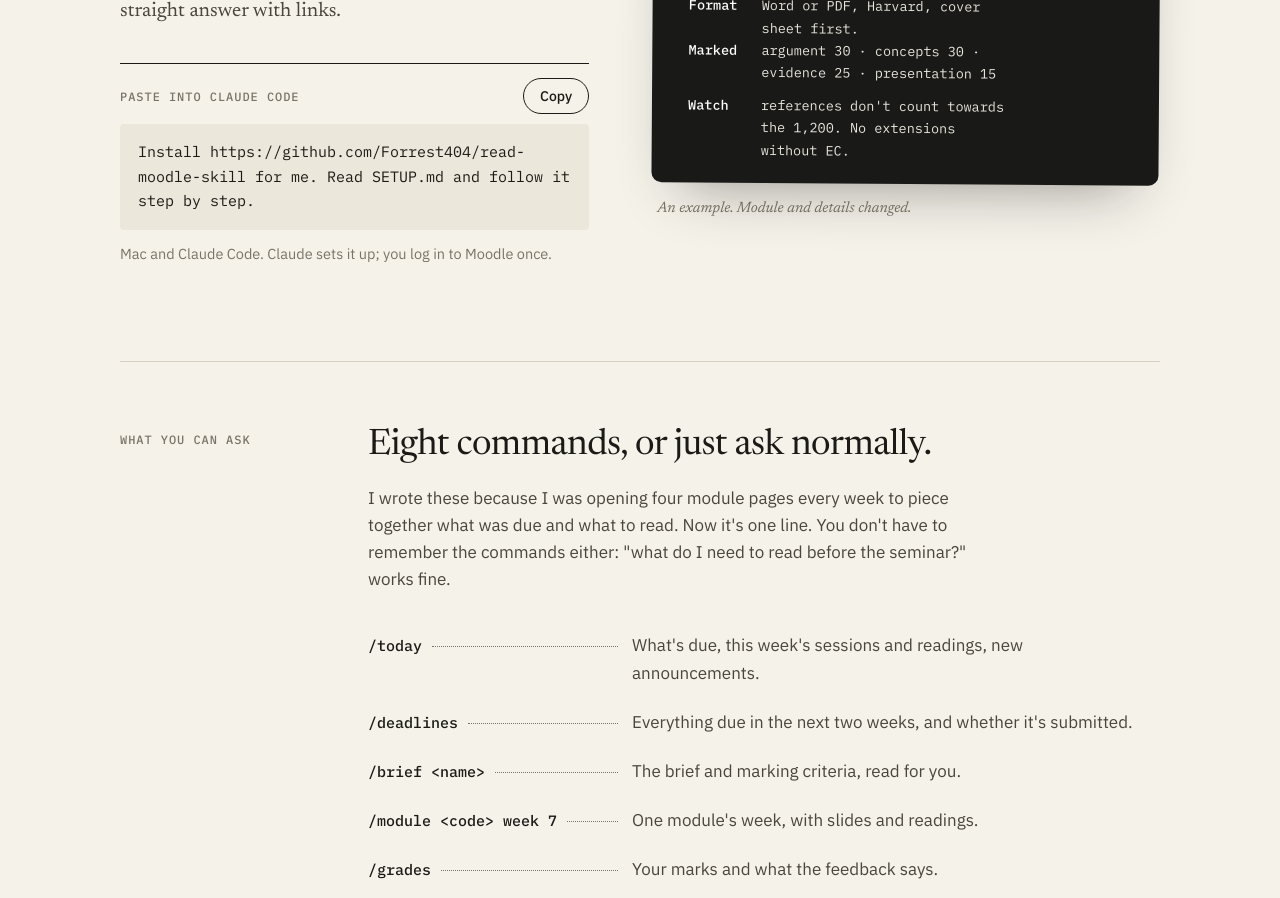
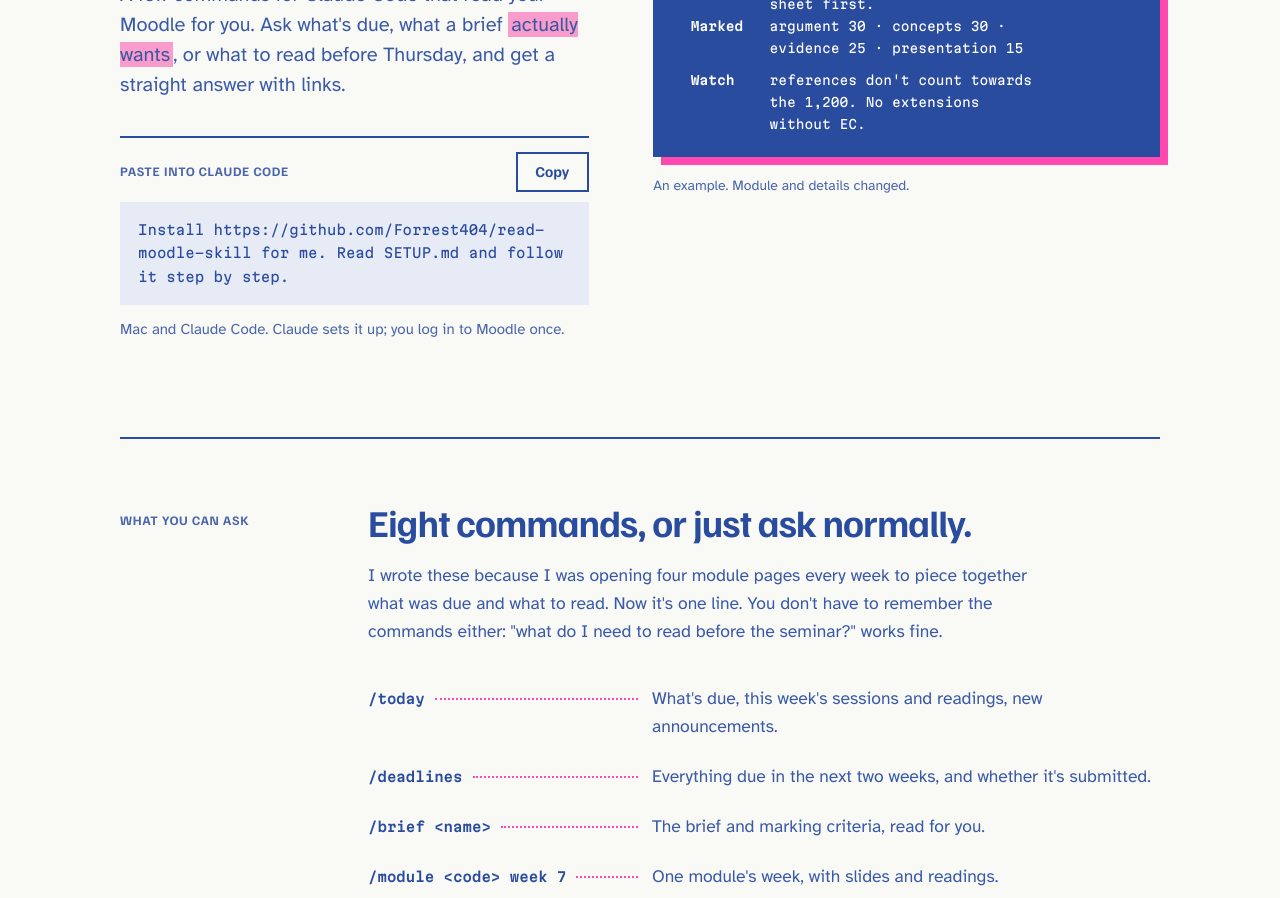
Before and after one commit to Forrest404/read-moodle-skill, a plain HTML site: page docs/index.html in a window 1280 px wide. Shown: the part 443-1341 px from the top of the page. Drawn offline with Linux system fonts and the light colour scheme.

Commit message:
Landing page: risograph colours, Familjen Grotesk / Atkinson Hyperlegible / Martian Mono

```diff
--- a/docs/index.html
+++ b/docs/index.html
@@ -6,171 +6,157 @@
 <title>read moodle skill</title>
 <meta name="description" content="Claude Code commands that read your Moodle for you: deadlines, briefs, readings, grades. Read-only. Made for UCL.">
 <meta name="color-scheme" content="light dark">
-<link rel="preload" href="fonts/newsreader.woff2" as="font" type="font/woff2" crossorigin>
-<link rel="preload" href="fonts/plex-sans-400.woff2" as="font" type="font/woff2" crossorigin>
+<link rel="preload" href="fonts/familjen-700.woff2" as="font" type="font/woff2" crossorigin>
+<link rel="preload" href="fonts/atkinson-400.woff2" as="font" type="font/woff2" crossorigin>
 <style>
-  @font-face { font-family: "Newsreader"; src: url(fonts/newsreader.woff2) format("woff2"); font-weight: 200 800; font-style: normal; font-display: swap; }
-  @font-face { font-family: "Newsreader"; src: url(fonts/newsreader-italic.woff2) format("woff2"); font-weight: 200 800; font-style: italic; font-display: swap; }
-  @font-face { font-family: "Plex Sans"; src: url(fonts/plex-sans-400.woff2) format("woff2"); font-weight: 400; font-display: swap; }
-  @font-face { font-family: "Plex Sans"; src: url(fonts/plex-sans-500.woff2) format("woff2"); font-weight: 500; font-display: swap; }
-  @font-face { font-family: "Plex Sans"; src: url(fonts/plex-sans-600.woff2) format("woff2"); font-weight: 600; font-display: swap; }
-  @font-face { font-family: "Plex Mono"; src: url(fonts/plex-mono-400.woff2) format("woff2"); font-weight: 400; font-display: swap; }
-  @font-face { font-family: "Plex Mono"; src: url(fonts/plex-mono-500.woff2) format("woff2"); font-weight: 500; font-display: swap; }
+  @font-face { font-family: "Familjen"; src: url(fonts/familjen-500.woff2) format("woff2"); font-weight: 500; font-display: swap; }
+  @font-face { font-family: "Familjen"; src: url(fonts/familjen-700.woff2) format("woff2"); font-weight: 700; font-display: swap; }
+  @font-face { font-family: "Familjen"; src: url(fonts/familjen-500-italic.woff2) format("woff2"); font-weight: 500; font-style: italic; font-display: swap; }
+  @font-face { font-family: "Atkinson"; src: url(fonts/atkinson-400.woff2) format("woff2"); font-weight: 400; font-display: swap; }
+  @font-face { font-family: "Atkinson"; src: url(fonts/atkinson-700.woff2) format("woff2"); font-weight: 700; font-display: swap; }
+  @font-face { font-family: "Atkinson"; src: url(fonts/atkinson-400-italic.woff2) format("woff2"); font-weight: 400; font-style: italic; font-display: swap; }
+  @font-face { font-family: "Martian"; src: url(fonts/martian-400.woff2) format("woff2"); font-weight: 400; font-display: swap; }
+  @font-face { font-family: "Martian"; src: url(fonts/martian-600.woff2) format("woff2"); font-weight: 600; font-display: swap; }
 
+  /* Two-colour risograph print: blue ink + fluorescent pink on white paper. */
   :root {
-    --paper: #f5f2ea;
-    --paper-2: #ece7db;
-    --ink: #1b1a16;
-    --ink-2: #4a463d;
-    --ink-3: #7a7466;
-    --rule: #d8d1c1;
-    --mark: #ffe27a;
-    --mark-ink: #1b1a16;
-    --link: #1b1a16;
-    --term: #191917;
-    --term-ink: #e8e5dc;
-    --term-dim: #8d887b;
-    --term-hi: #f0c674;
-    --term-ok: #9cc7a4;
-    --serif: "Newsreader", "Iowan Old Style", Georgia, serif;
-    --sans: "Plex Sans", -apple-system, "Segoe UI", Helvetica, sans-serif;
-    --mono: "Plex Mono", ui-monospace, Menlo, monospace;
+    --paper: #f9f9f6;
+    --ink: #2a4c9f;
+    --ink-2: #3a5aa8;
+    --ink-3: #4b65ab;
+    --rule: #c7d0e8;
+    --tint: #e6ebf6;
+    --pink: #ff48b0;
+    --mark: #ff9fd3;
+    --term-bg: #2a4c9f;
+    --term-ink: #ffffff;
+    --term-dim: #bccaf0;
+    --term-hi: #ffd0ea;
+    --head: "Familjen", "Helvetica Neue", Arial, sans-serif;
+    --body: "Atkinson", "Helvetica Neue", Arial, sans-serif;
+    --mono: "Martian", ui-monospace, Menlo, monospace;
   }
   @media (prefers-color-scheme: dark) {
     :root {
-      --paper: #161512;
-      --paper-2: #201f1b;
-      --ink: #ece8de;
-      --ink-2: #bdb7a9;
-      --ink-3: #8f897b;
-      --rule: #33312b;
-      --mark: rgba(255, 214, 92, .28);
-      --mark-ink: #fff4cf;
-      --link: #ece8de;
-      --term: #0f0f0d;
+      --paper: #0f1e46;
+      --ink: #f2f4fb;
+      --ink-2: #d9e0f3;
+      --ink-3: #a9b7de;
+      --rule: #2b3d70;
+      --tint: #1a2c5d;
+      --mark: rgba(255, 72, 176, .45);
+      --term-bg: #f2f4fb;
+      --term-ink: #0f1e46;
+      --term-dim: #4b65ab;
+      --term-hi: #c4127a;
     }
   }
 
   *, *::before, *::after { box-sizing: border-box; }
   html { -webkit-text-size-adjust: 100%; }
-  body { margin: 0; background: var(--paper); color: var(--ink); font: 400 17px/1.6 var(--sans); -webkit-font-smoothing: antialiased; }
-  a { color: var(--link); text-decoration-thickness: 1px; text-underline-offset: 3px; }
-  a:hover { text-decoration-thickness: 2px; }
-  :focus-visible { outline: 2px solid var(--ink); outline-offset: 3px; }
-  mark {
-    color: var(--mark-ink); padding: 0 .12em; margin: 0 -.06em;
-    background: linear-gradient(100deg, transparent 0 1%, var(--mark) 3% 96%, transparent 99%);
-    border-radius: .2em .5em .3em .4em;
-  }
-  code { font: 400 .88em/1.5 var(--mono); background: var(--paper-2); padding: .1em .35em; border-radius: 3px; overflow-wrap: anywhere; }
+  body { margin: 0; background: var(--paper); color: var(--ink); font: 400 17.5px/1.6 var(--body); -webkit-font-smoothing: antialiased; }
+  a { color: inherit; text-decoration-color: var(--pink); text-decoration-thickness: 2px; text-underline-offset: 3px; }
+  a:hover { text-decoration-thickness: 3px; }
+  :focus-visible { outline: 3px solid var(--pink); outline-offset: 3px; }
+  mark { color: inherit; background: var(--mark); padding: 0 .15em; mix-blend-mode: multiply; }
+  @media (prefers-color-scheme: dark) { mark { mix-blend-mode: normal; } }
+  code { font: 400 .78em/1.5 var(--mono); background: var(--tint); padding: .15em .4em; overflow-wrap: anywhere; }
 
   .page { max-width: 1120px; margin: 0 auto; padding: 0 40px; }
 
-  /* top bar */
-  .top { display: flex; justify-content: space-between; align-items: baseline; padding: 28px 0; border-bottom: 1px solid var(--rule); }
-  .wordmark { font: 500 15px/1 var(--mono); letter-spacing: -.01em; text-decoration: none; }
-  .top nav { display: flex; gap: 24px; font-size: 15px; }
-  .top nav a { text-decoration: none; color: var(--ink-2); }
-  .top nav a:hover { color: var(--ink); text-decoration: underline; }
+  .top { display: flex; justify-content: space-between; align-items: baseline; padding: 26px 0; border-bottom: 2px solid var(--ink); }
+  .wordmark { font: 700 18px/1 var(--head); letter-spacing: -.01em; text-decoration: none; }
+  .top nav { display: flex; gap: 24px; font: 500 16px/1 var(--head); }
+  .top nav a { text-decoration: none; }
+  .top nav a:hover { text-decoration: underline; text-decoration-color: var(--pink); }
 
-  /* hero */
-  .hero { display: grid; grid-template-columns: 1fr 1.08fr; gap: 64px; padding: 88px 0 96px; align-items: start; }
+  .hero { display: grid; grid-template-columns: 1fr 1.08fr; gap: 64px; padding: 80px 0 96px; align-items: start; }
   h1 {
-    font: 400 clamp(44px, 6.2vw, 76px)/.98 var(--serif); letter-spacing: -.025em; margin: 0 0 28px;
-    font-variation-settings: "opsz" 72;
+    font: 700 clamp(48px, 7vw, 88px)/.92 var(--head); letter-spacing: -.035em; margin: 0 0 28px;
+    text-shadow: 3px 3px 0 var(--pink);
   }
-  h1 em { font-style: italic; }
-  .lede { font: 400 20px/1.55 var(--serif); color: var(--ink-2); margin: 0 0 36px; max-width: 30em; font-variation-settings: "opsz" 16; }
+  h1 em { font-weight: 500; }
+  .lede { font-size: 20px; line-height: 1.5; color: var(--ink-2); margin: 0 0 36px; max-width: 30em; }
 
-  .install { border-top: 1px solid var(--ink); padding-top: 14px; }
-  .install-head { display: flex; justify-content: space-between; align-items: baseline; gap: 16px; margin-bottom: 10px; }
-  .label { font: 500 12px/1 var(--mono); letter-spacing: .08em; text-transform: uppercase; color: var(--ink-3); }
+  .install { border-top: 2px solid var(--ink); padding-top: 14px; }
+  .install-head { display: flex; justify-content: space-between; align-items: center; gap: 16px; margin-bottom: 10px; }
+  .label { font: 700 13px/1.2 var(--head); letter-spacing: .06em; text-transform: uppercase; color: var(--ink-3); }
   .copy {
-    font: 500 14px/1 var(--sans); color: var(--ink); background: none; border: 1px solid var(--ink); border-radius: 999px;
-    padding: 9px 16px; min-height: 36px; cursor: pointer; transition: background .15s, color .15s;
+    font: 700 15px/1 var(--head); color: var(--ink); background: transparent; border: 2px solid var(--ink);
+    padding: 9px 18px; min-height: 40px; cursor: pointer; transition: background .12s, color .12s, box-shadow .12s;
   }
-  .copy:hover { background: var(--ink); color: var(--paper); }
+  .copy:hover { background: var(--pink); border-color: var(--pink); color: #fff; }
+  .copy:active { box-shadow: inset 2px 2px 0 rgba(0,0,0,.15); }
   .install pre {
-    margin: 0; font: 400 15px/1.65 var(--mono); white-space: pre-wrap; overflow-wrap: anywhere;
-    background: var(--paper-2); padding: 16px 18px; border-radius: 4px;
+    margin: 0; font: 400 13.5px/1.75 var(--mono); white-space: pre-wrap; overflow-wrap: anywhere;
+    background: var(--tint); padding: 16px 18px;
   }
-  .install p { margin: 12px 0 0; font-size: 14.5px; color: var(--ink-3); }
+  .install p { margin: 12px 0 0; font-size: 15px; color: var(--ink-3); }
 
-  /* terminal */
   .term {
-    background: var(--term); color: var(--term-ink); border-radius: 10px; font: 400 13.5px/1.65 var(--mono);
-    box-shadow: 0 1px 0 rgba(255,255,255,.04) inset, 0 30px 60px -30px rgba(27, 26, 22, .45);
-    overflow: hidden; transform: rotate(.4deg);
+    background: var(--term-bg); color: var(--term-ink); font: 400 12.5px/1.75 var(--mono);
+    box-shadow: 8px 8px 0 var(--pink); overflow: hidden;
   }
-  .term-title { display: flex; justify-content: space-between; padding: 10px 16px; border-bottom: 1px solid rgba(255,255,255,.07); color: var(--term-dim); font-size: 12px; }
+  .term-title { display: flex; justify-content: space-between; padding: 10px 16px; border-bottom: 1px solid color-mix(in srgb, var(--term-ink) 18%, transparent); color: var(--term-dim); font-size: 11px; }
   .term-body { padding: 18px 20px 22px; }
   .term-body p { margin: 0; white-space: pre; }
   .term-body { overflow-x: auto; }
-  .t-prompt { color: var(--term-dim); }
-  .t-you { color: #fff; }
-  .t-dot { color: var(--term-ok); }
-  .t-dim { color: var(--term-dim); }
-  .t-hi { color: var(--term-hi); }
-  .t-b { color: #fff; font-weight: 500; }
+  .t-prompt, .t-dim { color: var(--term-dim); }
+  .t-you { color: var(--term-ink); }
+  .t-dot, .t-hi { color: var(--term-hi); }
+  .t-b { color: var(--term-ink); font-weight: 600; }
   .gap { height: .8em; }
-  .term-note { font: italic 400 15px/1.4 var(--serif); color: var(--ink-3); margin: 14px 0 0 4px; }
+  .term-note { font-size: 14px; color: var(--ink-3); margin: 18px 0 0; }
 
-  /* sections */
-  .sec { display: grid; grid-template-columns: 200px 1fr; gap: 48px; padding: 64px 0; border-top: 1px solid var(--rule); }
-  .sec > .label { padding-top: 8px; }
-  .sec h2 { font: 400 36px/1.12 var(--serif); letter-spacing: -.015em; margin: 0 0 18px; max-width: 18em; font-variation-settings: "opsz" 48; }
+  .sec { display: grid; grid-template-columns: 200px 1fr; gap: 48px; padding: 64px 0; border-top: 2px solid var(--ink); }
+  .sec > .label { padding-top: 10px; }
+  .sec h2 { font: 700 38px/1.05 var(--head); letter-spacing: -.025em; margin: 0 0 18px; max-width: 18em; }
   .sec p { margin: 0 0 16px; max-width: 38em; color: var(--ink-2); }
-  .sec p strong { color: var(--ink); font-weight: 600; }
 
-  /* commands as an index */
   .index { list-style: none; padding: 0; margin: 28px 0 0; max-width: 46em; }
-  .index li { display: grid; grid-template-columns: auto 1fr; gap: 0 14px; align-items: baseline; padding: 11px 0; }
-  .index .cmd { font: 500 15px/1.4 var(--mono); white-space: nowrap; display: flex; align-items: baseline; gap: 10px; }
-  .index .cmd::after { content: ""; flex: 1; min-width: 24px; border-bottom: 1px dotted var(--ink-3); transform: translateY(-4px); }
+  .index li { display: grid; grid-template-columns: 270px 1fr; gap: 0 14px; align-items: baseline; padding: 11px 0; }
+  .index .cmd { font: 600 13.5px/1.4 var(--mono); white-space: nowrap; display: flex; align-items: baseline; gap: 10px; }
+  .index .cmd::after { content: ""; flex: 1; min-width: 20px; border-bottom: 2px dotted var(--pink); transform: translateY(-4px); }
   .index .what { color: var(--ink-2); }
-  .index li { grid-template-columns: 250px 1fr; }
 
-  /* how it works diagram */
   .flow { display: grid; grid-template-columns: 1fr auto 1fr auto 1fr; align-items: stretch; gap: 12px; margin: 32px 0 8px; max-width: 46em; }
-  .node { border: 1px solid var(--ink); border-radius: 4px; padding: 14px 16px; background: var(--paper); }
-  .node b { display: block; font: 600 15px/1.3 var(--sans); margin-bottom: 4px; }
-  .node span { display: block; font-size: 14px; line-height: 1.45; color: var(--ink-3); }
-  .node.mid { background: var(--paper-2); }
-  .arrow { font: 400 22px/1 var(--serif); color: var(--ink-3); align-self: center; }
+  .node { border: 2px solid var(--ink); padding: 14px 16px; }
+  .node b { display: block; font: 700 17px/1.2 var(--head); margin-bottom: 4px; }
+  .node span { display: block; font-size: 15px; line-height: 1.45; color: var(--ink-3); }
+  .node.mid { background: var(--ink); color: var(--paper); }
+  .node.mid span { color: color-mix(in srgb, var(--paper) 80%, var(--ink)); }
+  .arrow { font: 700 24px/1 var(--head); color: var(--pink); align-self: center; }
 
-  /* access columns */
   .cols { display: grid; grid-template-columns: repeat(3, 1fr); gap: 40px; margin-top: 28px; }
-  .cols h3 { font: 600 15px/1.3 var(--sans); margin: 0 0 10px; padding-bottom: 8px; border-bottom: 1px solid var(--ink); }
+  .cols h3 { font: 700 18px/1.2 var(--head); margin: 0 0 10px; padding-bottom: 8px; border-bottom: 2px solid var(--ink); }
   .cols ul { list-style: none; padding: 0; margin: 0; }
-  .cols li { padding: 6px 0; color: var(--ink-2); font-size: 15.5px; line-height: 1.5; border-bottom: 1px solid var(--rule); }
+  .cols li { padding: 7px 0; color: var(--ink-2); font-size: 16px; line-height: 1.5; border-bottom: 1px solid var(--rule); }
 
-  /* small print */
   .fine { counter-reset: n; list-style: none; padding: 0; margin: 24px 0 0; max-width: 40em; }
-  .fine li { counter-increment: n; display: grid; grid-template-columns: 36px 1fr; padding: 10px 0; color: var(--ink-2); }
-  .fine li::before { content: counter(n); font: italic 400 20px/1.3 var(--serif); color: var(--ink-3); }
+  .fine li { counter-increment: n; display: grid; grid-template-columns: 40px 1fr; padding: 10px 0; color: var(--ink-2); }
+  .fine li::before { content: counter(n); font: 700 22px/1.2 var(--head); color: var(--pink); }
 
   .help { display: grid; grid-template-columns: 1fr 1fr; gap: 40px; margin-top: 8px; max-width: 52em; }
-  .help h3 { font: 600 15px/1.3 var(--sans); margin: 0 0 8px; }
-  .help p { font-size: 15.5px; }
+  .help h3 { font: 700 18px/1.2 var(--head); margin: 0 0 8px; }
+  .help p { font-size: 16px; }
 
-  footer { border-top: 1px solid var(--ink); padding: 28px 0 64px; display: flex; justify-content: space-between; gap: 24px; flex-wrap: wrap; font-size: 14px; color: var(--ink-3); }
-  footer a { color: var(--ink-3); }
+  footer { border-top: 2px solid var(--ink); padding: 28px 0 64px; display: flex; justify-content: space-between; gap: 24px; flex-wrap: wrap; font-size: 15px; color: var(--ink-3); }
 
   @media (max-width: 920px) {
     .hero { grid-template-columns: 1fr; gap: 48px; padding: 56px 0 64px; }
-    .term { transform: none; }
     .sec { grid-template-columns: 1fr; gap: 12px; padding: 48px 0; }
     .cols, .help { grid-template-columns: 1fr; gap: 28px; }
   }
   @media (max-width: 600px) {
-    body { font-size: 16px; }
+    body { font-size: 16.5px; }
     .page { padding: 0 18px; }
     .top nav { gap: 16px; }
     .top nav .hide-sm { display: none; }
+    h1 { text-shadow: 2px 2px 0 var(--pink); }
     .lede { font-size: 18px; }
-    .sec h2 { font-size: 29px; }
-    .term { font-size: 11.5px; }
-    .term-body { padding: 14px 14px 18px; }
+    .sec h2 { font-size: 30px; }
+    .term { font-size: 10.5px; box-shadow: 5px 5px 0 var(--pink); margin-right: 5px; }
+    .term-body { padding: 14px 12px 16px; }
     .index li { grid-template-columns: 1fr; padding: 12px 0; border-bottom: 1px solid var(--rule); }
     .index .cmd::after { display: none; }
     .flow { grid-template-columns: 1fr; }
```
Also changed, not shown: docs/fonts/OFL-atkinson-hyperlegible.txt, docs/fonts/OFL-familjen-grotesk.txt, docs/fonts/OFL-martian-mono.txt (added), docs/fonts/atkinson-400-italic.woff2 (added), docs/fonts/atkinson-400.woff2 (added), docs/fonts/atkinson-700.woff2 (added), docs/fonts/familjen-500-italic.woff2 (added), docs/fonts/familjen-500.woff2 (added), docs/fonts/familjen-700.woff2 (added), docs/fonts/martian-400.woff2 (added), docs/fonts/martian-600.woff2 (added), docs/fonts/newsreader-italic.woff2 (deleted), docs/fonts/newsreader.woff2 (deleted), docs/fonts/plex-mono-400.woff2 (deleted), 4 more files.
